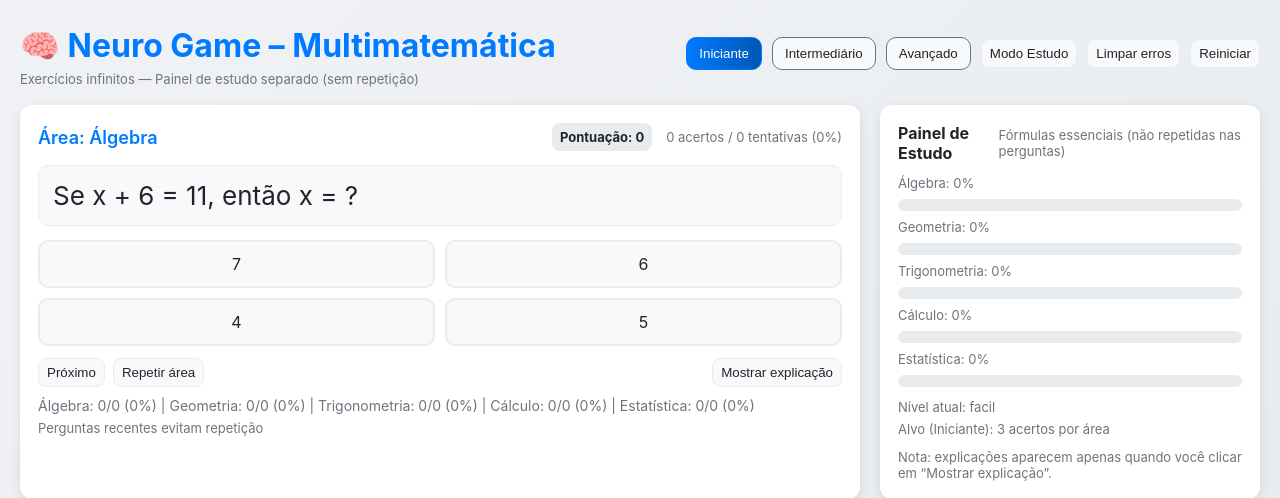
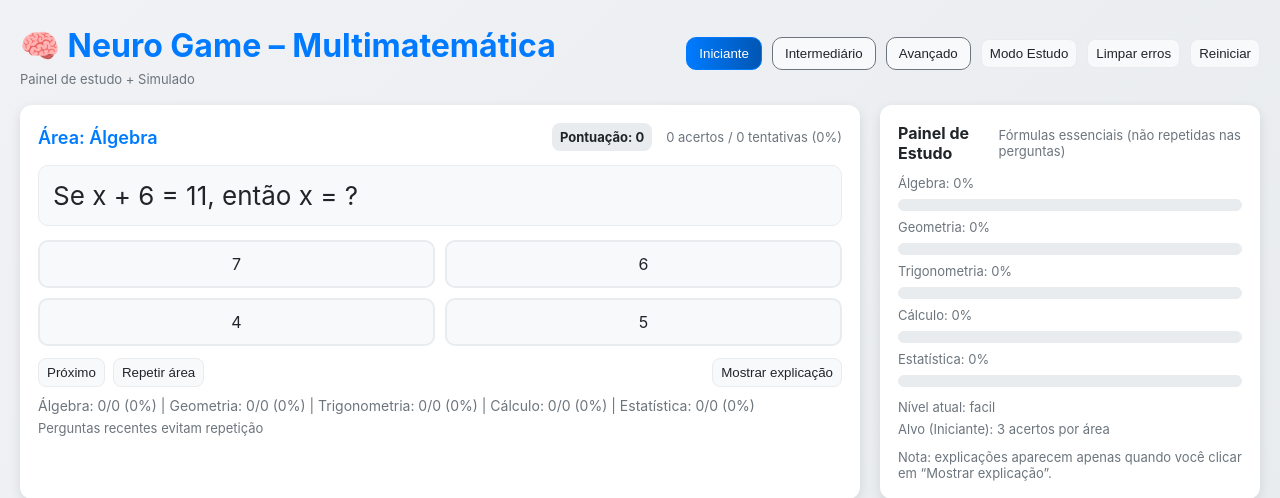
Before and after one commit to klebmatrix/sysdigital, a Flask app: page / in a window 1280 px wide. Shown: the top 498 px of the page. Run offline with Flask 3, Linux system fonts and the light colour scheme.

Commit message:
atualização do projeto

```diff
--- a/templates/index.html
+++ b/templates/index.html
@@ -3,7 +3,7 @@
 <head>
 <meta charset="utf-8" />
 <meta name="viewport" content="width=device-width,initial-scale=1" />
-<title>🧠 Neuro Game – Multimatemática (Tema Claro)</title>
+<title>🧠 Neuro Game – Multimatemática</title>
 <style>
   /* Tema Claro */
   :root{
@@ -65,7 +65,7 @@
 <header>
   <div>
     <h1>🧠 Neuro Game – Multimatemática</h1>
-    <div class="small">Exercícios infinitos — Painel de estudo separado (sem repetição)</div>
+    <div class="small">Painel de estudo + Simulado</div>
   </div>
 
   <div class="controls">
```
